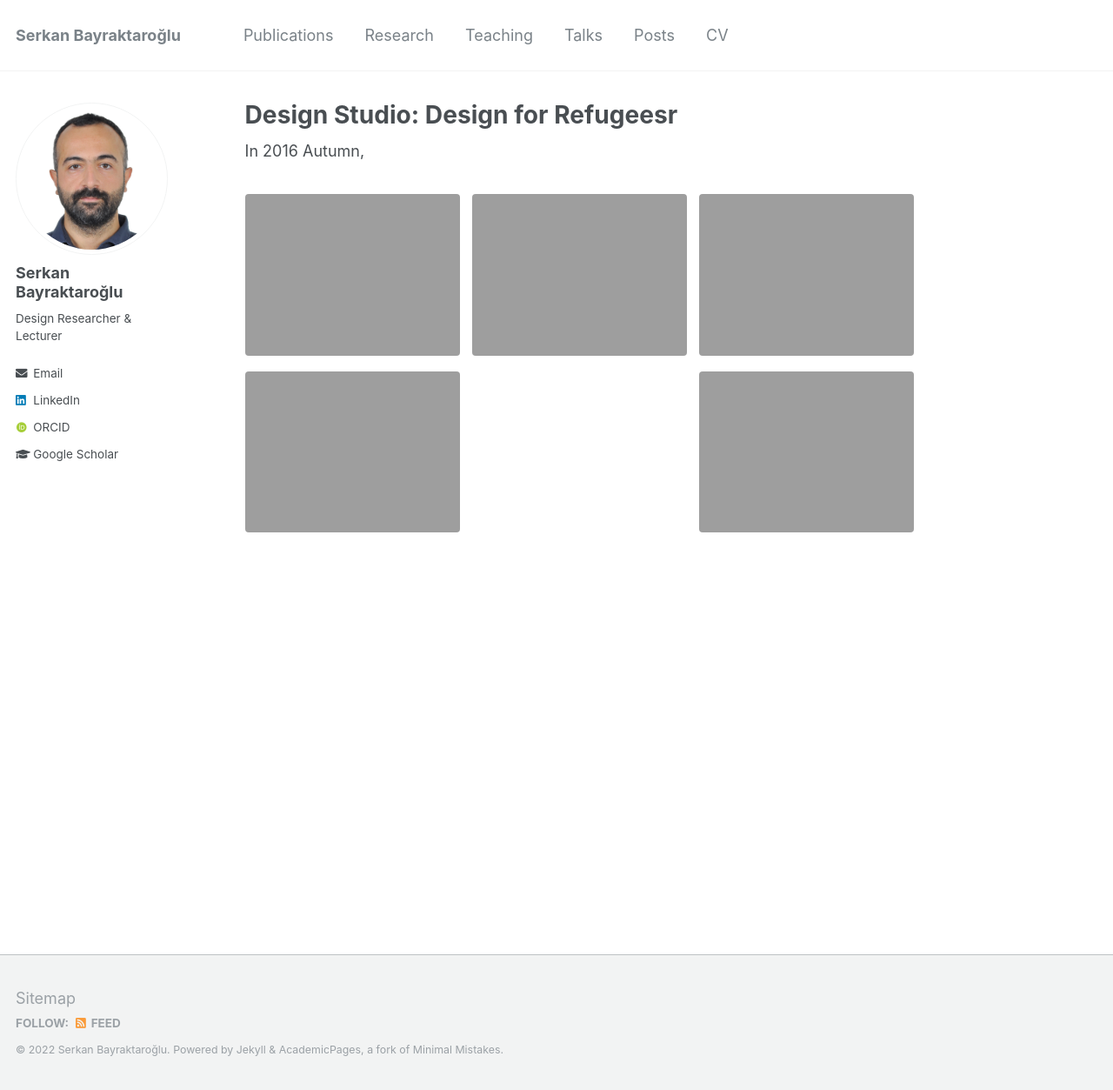
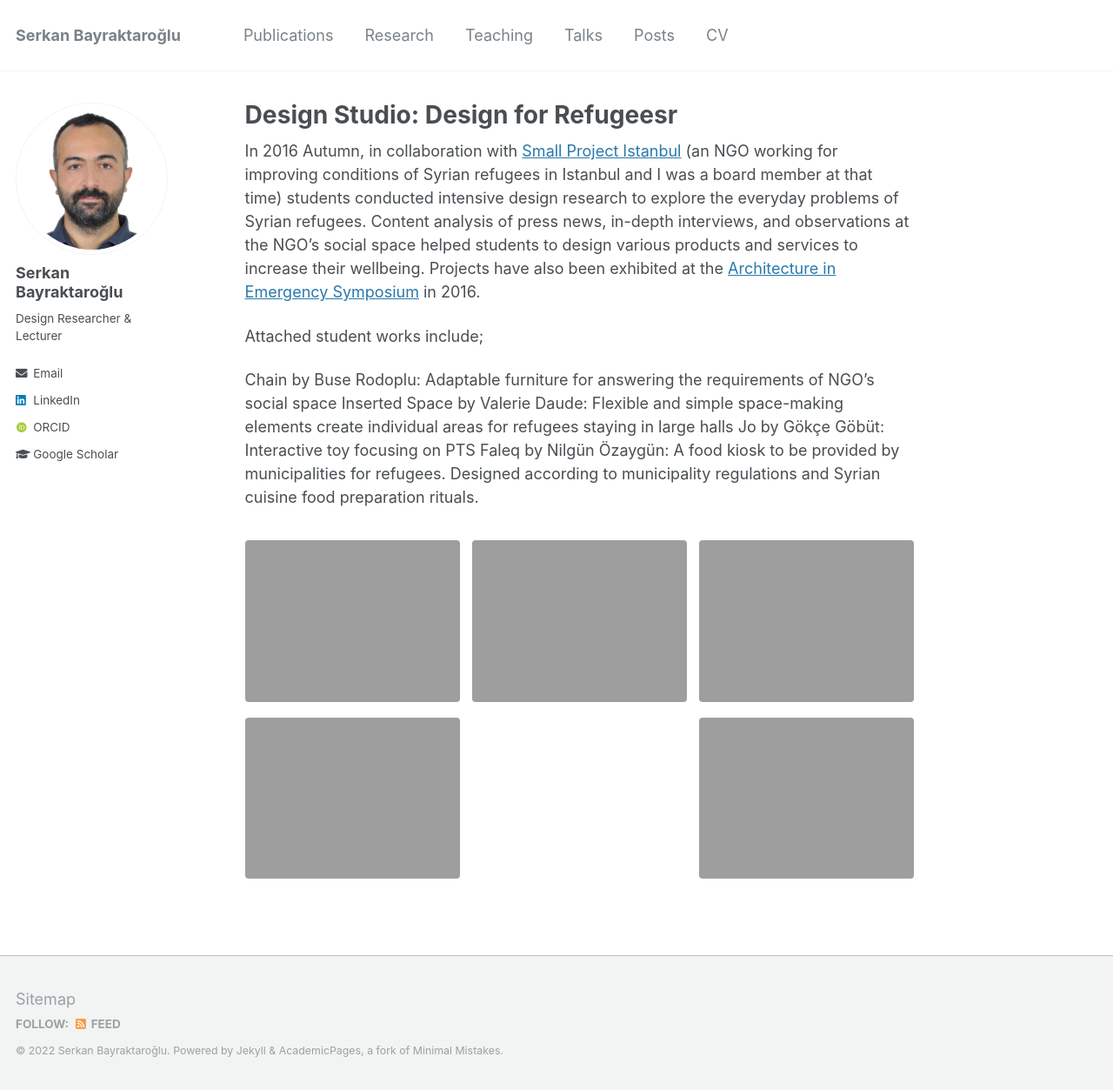
Before and after one commit to serkanbayraktaroglu/serkanbayraktaroglu.github.io, a Jekyll site: the page built from _pages/studio/studio5.md, in a window 1280 px wide and 1253 px high. Shown: the whole window at 87% size. Built offline with Jekyll 4.4.1, drawn with Linux system fonts in a browser that asks for light colours; some web fonts are replaced.

Commit message:
Update studio5.md

```diff
--- a/_pages/studio/studio5.md
+++ b/_pages/studio/studio5.md
@@ -27,7 +27,13 @@ header:
   og_image: "teaching/pdp.png"
 ---
 
-In 2016 Autumn,
+In 2016 Autumn, in collaboration with [Small Project Istanbul](https://www.smallprojectsistanbul.org/) (an NGO working for improving conditions of Syrian refugees in Istanbul and I was a board member at that time) students conducted intensive design research to explore the everyday problems of Syrian refugees. Content analysis of press news, in-depth interviews, and observations at the NGO's social space helped students to design various products and services to increase their wellbeing. Projects have also been exhibited at the [Architecture in Emergency Symposium](https://mim.iku.edu.tr/tr/haberler/architecture-emergency-sempozyum) in 2016.
 
+Attached student works include;
+
+Chain by Buse Rodoplu: Adaptable furniture for answering the requirements of NGO's social space
+Inserted Space by Valerie Daude: Flexible and simple space-making elements create individual areas for refugees staying in large halls
+Jo by Gökçe Göbüt: Interactive toy focusing on PTS
+Faleq by Nilgün Özaygün: A food kiosk to be provided by municipalities for refugees. Designed according to municipality regulations and Syrian cuisine food preparation rituals.
 
 {% include gallery %}
```
